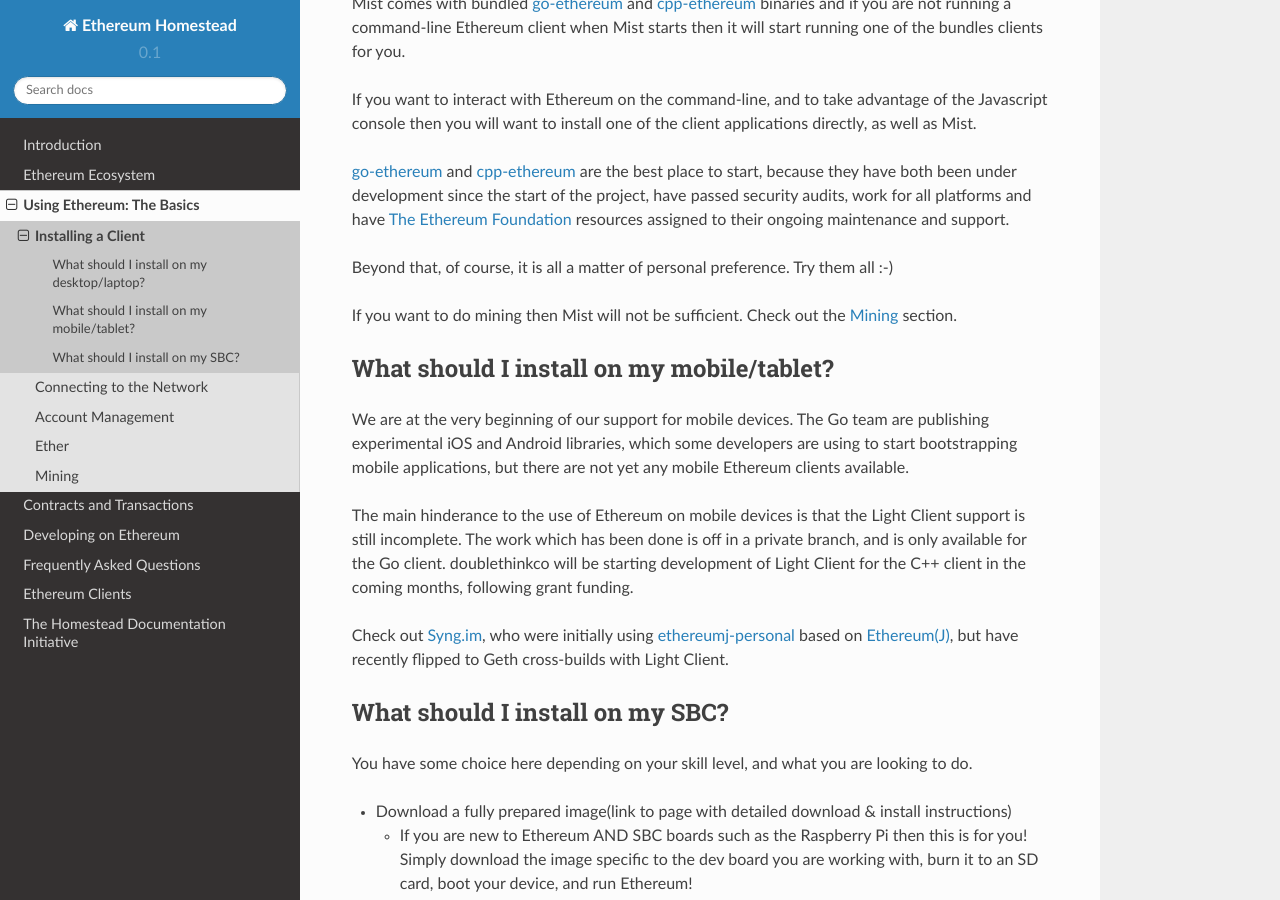
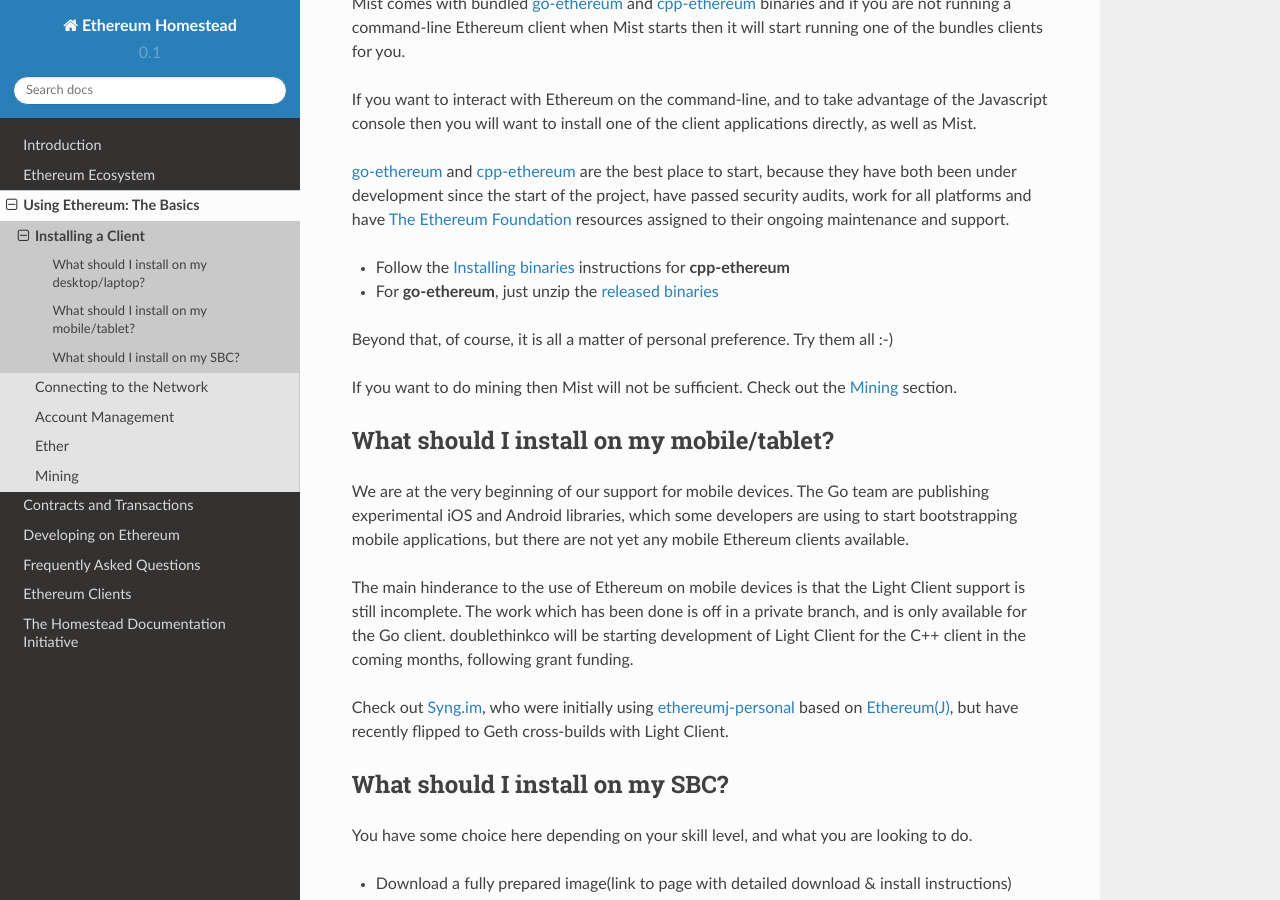
Before and after one commit to ethereum/homestead-guide, a Sphinx documentation site: the page built from source/using-ethereum-the-basics/installing-a-client.rst, in a window 1280 px wide and 900 px high, scrolled down 632 px. Built offline with Sphinx 7.4.7 and the Read the Docs theme 2.0.0, drawn with Linux system fonts in a browser that asks for light colours.

Commit message:
Added hyperlinks to install steps for C++ and go.

```diff
--- a/source/using-ethereum-the-basics/installing-a-client.rst
+++ b/source/using-ethereum-the-basics/installing-a-client.rst
@@ -41,6 +41,9 @@
 :ref:`foundation` resources assigned to their ongoing maintenance and
 support.
 
+- Follow the :ref:`Installing binaries` instructions for **cpp-ethereum**
+- For **go-ethereum**, just unzip the `released binaries <https://github.com/ethereum/go-ethereum/releases>`_
+
 Beyond that, of course, it is all a matter of personal preference.  Try them all :-)
 
 If you want to do mining then Mist will not be sufficient.  Check out
```
